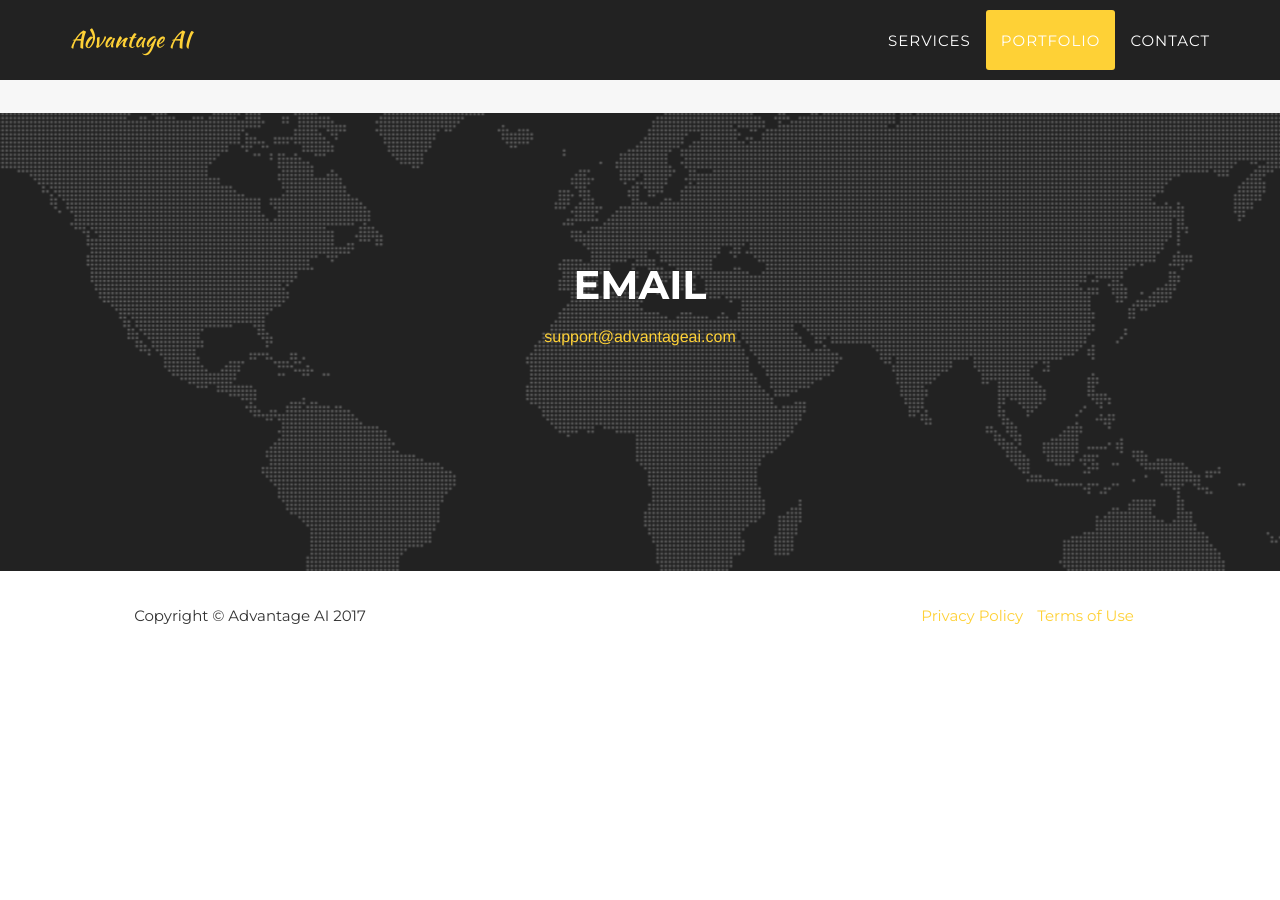
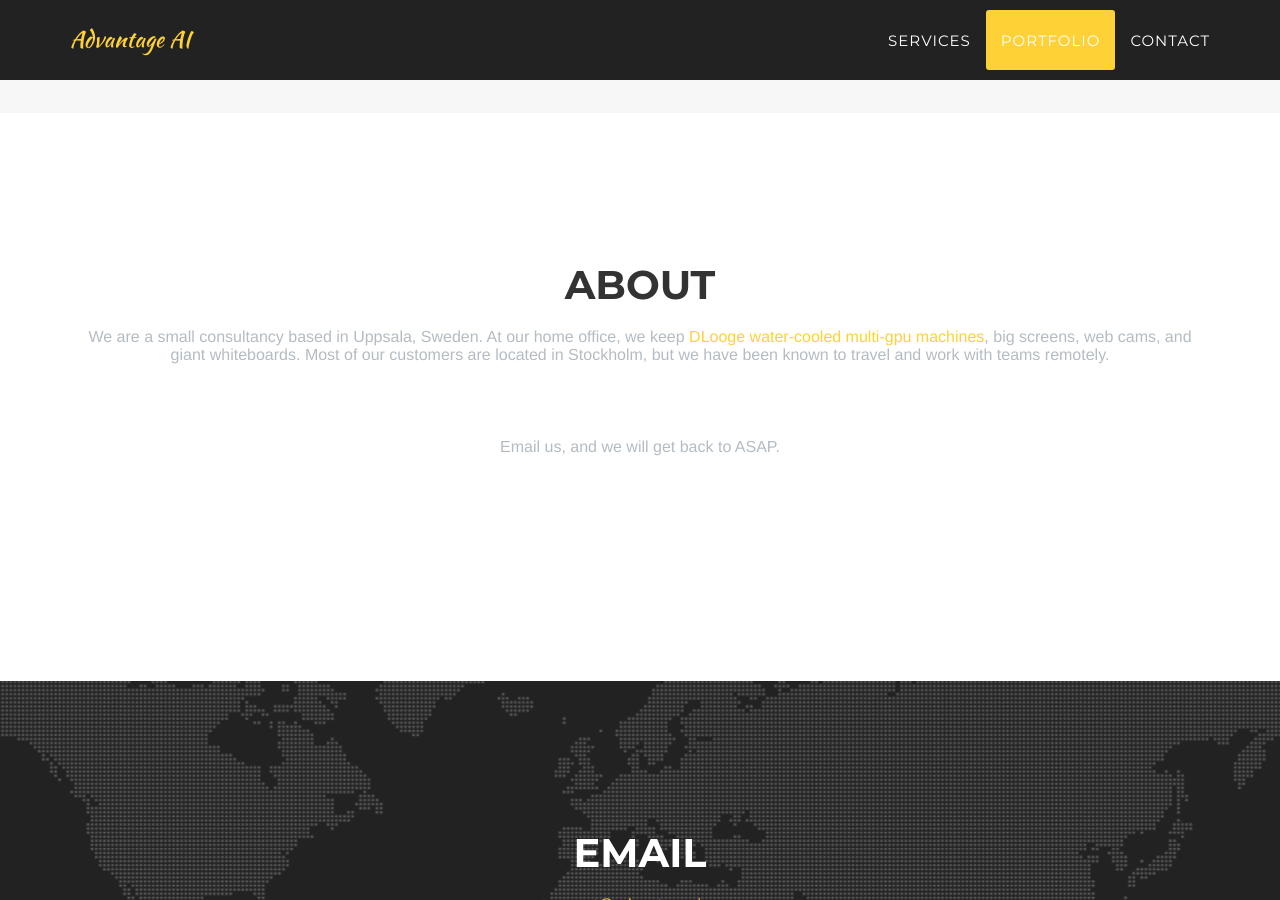
Before and after one commit to AdvantageAi/advantageai.github.io, a Jekyll site: the page built from index.html, in a window 1280 px wide and 900 px high, scrolled down 2407 px. Built offline with Jekyll 4.4.1, drawn with Linux system fonts in a browser that asks for light colours; some web fonts are replaced; before the commit the page ends 3068 px from its top, so only the background shows below that.

Commit message:
add about section. update about.html and update default layout.

```diff
--- a/_includes/about.html
+++ b/_includes/about.html
@@ -4,7 +4,17 @@
             <div class="row">
                 <div class="col-lg-12 text-center">
                     <h2 class="section-heading">About</h2>
-                    <h3 class="section-subheading text-muted">We are a consultancy specializing in machine learning and things like that. Lorem ipsum2.</h3>
+                    <h3 class="section-subheading text-muted">
+                        We are a small consultancy based in Uppsala, Sweden.
+                        At our home office, we keep
+                        <a href="http://www.dlooge.com">DLooge water-cooled multi-gpu machines</a>,
+                        big screens, web cams, and giant whiteboards.
+                        Most of our customers are located in Stockholm, but
+                        we have been known to travel and work with teams remotely.
+                        </h3>
+                    <h3 class="section-subheading text-muted">
+                        Email us, and we will get back to ASAP.
+                    </h3>
                 </div>
             </div>
             <!-- <div class="row">
--- a/_layouts/default.html
+++ b/_layouts/default.html
@@ -9,6 +9,7 @@
     {% include header.html %}
     {% include services.html %}
     {% include portfolio_grid.html %}
+    {% include about.html %}
     {% include contact.html %}
     {% include footer.html %}
     {% include modals.html %}
```
